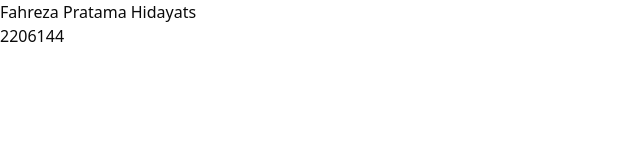
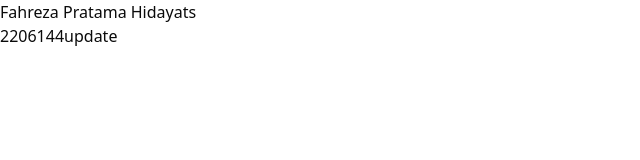
Before and after one commit to fahrezapratamahidayat/next-js-docker-starter, a Next.js app: page / in a window 1280 px wide. Shown: the top 160 px of the page, without its empty margins (0-640 px from the left). Built offline with nearby package versions, Linux system fonts and the light colour scheme.

Commit message:
[chore] Add update message in Home component for clarity

```diff
--- a/app/page.tsx
+++ b/app/page.tsx
@@ -4,6 +4,7 @@ export default function Home() {
             <div className=''>
                 <h1>Fahreza Pratama Hidayats</h1>
                 <span>2206144</span>
+                <span>update</span>
             </div>
         </main>
     );
```
